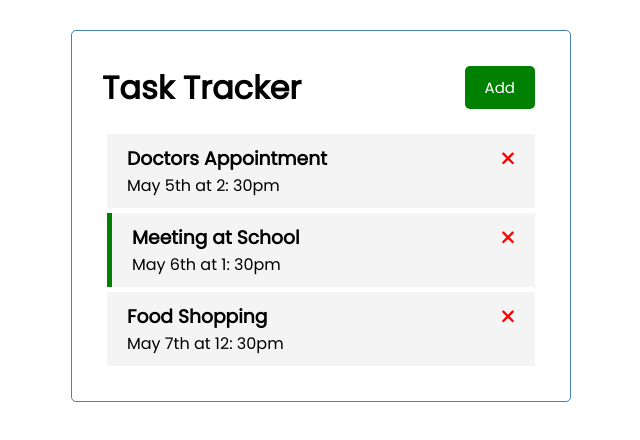
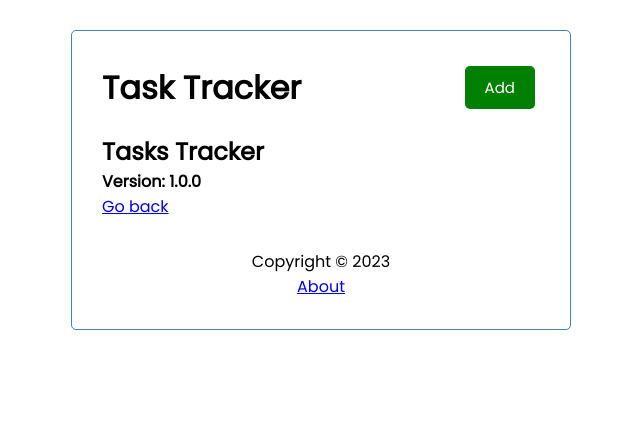
Before and after one commit to JoLrt-dev/task-tracker, an Angular app: page /about in a window 1280 px wide. Shown: the top 440 px of the page, without its empty margins (319-959 px from the left). Built offline with nearby package versions, Linux system fonts and the light colour scheme; data requests are answered from the project's data file.

Commit message:
add footer and routes

```diff
--- a/src/app/app.component.html
+++ b/src/app/app.component.html
@@ -1,4 +1,7 @@
 <div class="container">
   <app-header></app-header>
-  <app-tasks></app-tasks>
+  <!-- <app-tasks></app-tasks> -->
+  <router-outlet></router-outlet>
+  <!-- Same as above, because Tasks components is our home page -->
+  <app-footer></app-footer>
 </div>
--- a/src/app/app.module.ts
+++ b/src/app/app.module.ts
@@ -3,13 +3,50 @@
 import { FontAwesomeModule } from '@fortawesome/angular-fontawesome';
 import { HttpClientModule } from '@angular/common/http';
 import { FormsModule } from '@angular/forms';
+import { RouterModule, Routes } from '@angular/router';
 
+// If you use the CLI to generate a component, it will automatically add it to the declarations array and import it
 import { AppComponent } from './app.component';
 import { HeaderComponent } from './components/header/header.component';
 import { ButtonComponent } from './components/button/button.component';
 import { TasksComponent } from './components/tasks/tasks.component';
 import { TaskItemComponent } from './components/task-item/task-item.component';
 import { AddTaskComponent } from './components/add-task/add-task.component';
+import { AboutComponent } from './components/about/about.component';
+import { FooterComponent } from './components/footer/footer.component';
+
+// This is were you will declare all your routes, and then import them into the imports array
+//  One path is connected with one component
+//  You can have as many routes as you want, but do not forget to update your main app component html with router-outlet
+//  path: '' is the default route, so if you go to localhost:4200, it will load the TasksComponent which had both the add form & the tasks list
+//  path: 'about' will load the AboutComponent if you go to localhost:4200/about
+//  path: 'tasks/:id' will load the TaskDetailsComponent if you go to localhost:4200/tasks/1 for example
+
+//  By adding the enableTracing: true options in your NgModule  RouterModules.forRoot(AppRoutes), you can see in the console which route is being loaded, which is useful for debugging
+
+// You can also add a guard to a route, so that it can only be accessed if the user is logged in for example
+//  { path: 'about', component: AboutComponent, canActivate: [AuthGuard] },
+
+// You can also add a child route, so that you can have a route like localhost:4200/about/contact :
+//  { path: 'about', component: AboutComponent, children: [
+//    { path: 'contact', component: ContactComponent }
+//  ] },
+
+// You could also add a redirect, so that if you go to localhost:4200/about, it will redirect you to localhost:4200/about/contact :
+//  { path: 'about', component: AboutComponent, children: [
+//  { path: '', redirectTo: 'contact', pathMatch: 'full' },
+//  { path: 'contact', component: ContactComponent }
+//  ] },
+
+// You can also add a route with parameters, so that you can have a route like localhost:4200/tasks/1 :
+//  { path: 'tasks/:id', component: TaskDetailsComponent },
+// You can then access the id in the TaskDetailsComponent with this.route.snapshot.params.id
+
+// If preferred, you could declare all your routes in a separate file
+const AppRoutes: Routes = [
+  { path: '', component: TasksComponent },
+  { path: 'about', component: AboutComponent },
+];
 
 @NgModule({
   declarations: [
@@ -19,8 +56,16 @@
     TasksComponent,
     TaskItemComponent,
     AddTaskComponent,
+    AboutComponent,
+    FooterComponent,
   ],
-  imports: [BrowserModule, FontAwesomeModule, HttpClientModule, FormsModule],
+  imports: [
+    BrowserModule,
+    FontAwesomeModule,
+    HttpClientModule,
+    FormsModule,
+    RouterModule.forRoot(AppRoutes, { enableTracing: true }),
+  ],
   providers: [],
   bootstrap: [AppComponent],
 })
--- /dev/null
+++ b/src/app/components/about/about.component.html
@@ -0,0 +1,5 @@
+<div>
+  <h2>Tasks Tracker</h2>
+  <h4>Version: 1.0.0</h4>
+  <a routerLink="/">Go back</a>
+</div>
--- /dev/null
+++ b/src/app/components/footer/footer.component.css
@@ -0,0 +1,4 @@
+footer {
+  margin-top: 30px;
+  text-align: center;
+}
--- /dev/null
+++ b/src/app/components/footer/footer.component.html
@@ -0,0 +1,4 @@
+<footer>
+  <p>Copyright &copy; 2023</p>
+  <a routerLink="/about">About</a>
+</footer>
```
Also changed, not shown: src/app/components/about/about.component.ts (added, +10 -0 lines), src/app/components/footer/footer.component.ts (added, +10 -0 lines), src/app/components/about/about.component.css (added), 2 other files (tests, documents, lock files or other folders).
